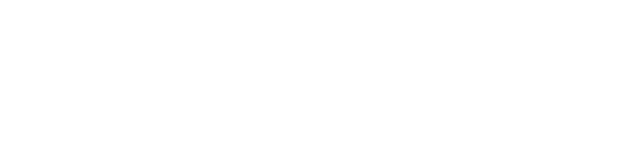
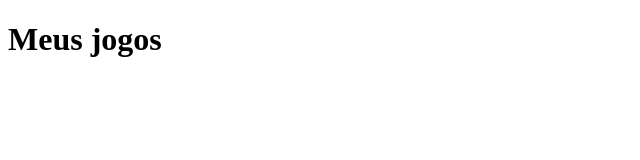
Before and after one commit to lucasperanzini/lulao-project, a plain HTML site: page index.html in a window 1280 px wide. Shown: the whole page, without its empty margins (0-640 px from the left). Drawn offline with Linux system fonts and the light colour scheme.

Commit message:
mudei o h1

```diff
--- a/index.html
+++ b/index.html
@@ -7,7 +7,7 @@
     <title>Document</title>
 </head>
 <body>
-    <title> Meus jogos</title>
+    <h1>Meus jogos</h1>
 
 
 </body>
```
